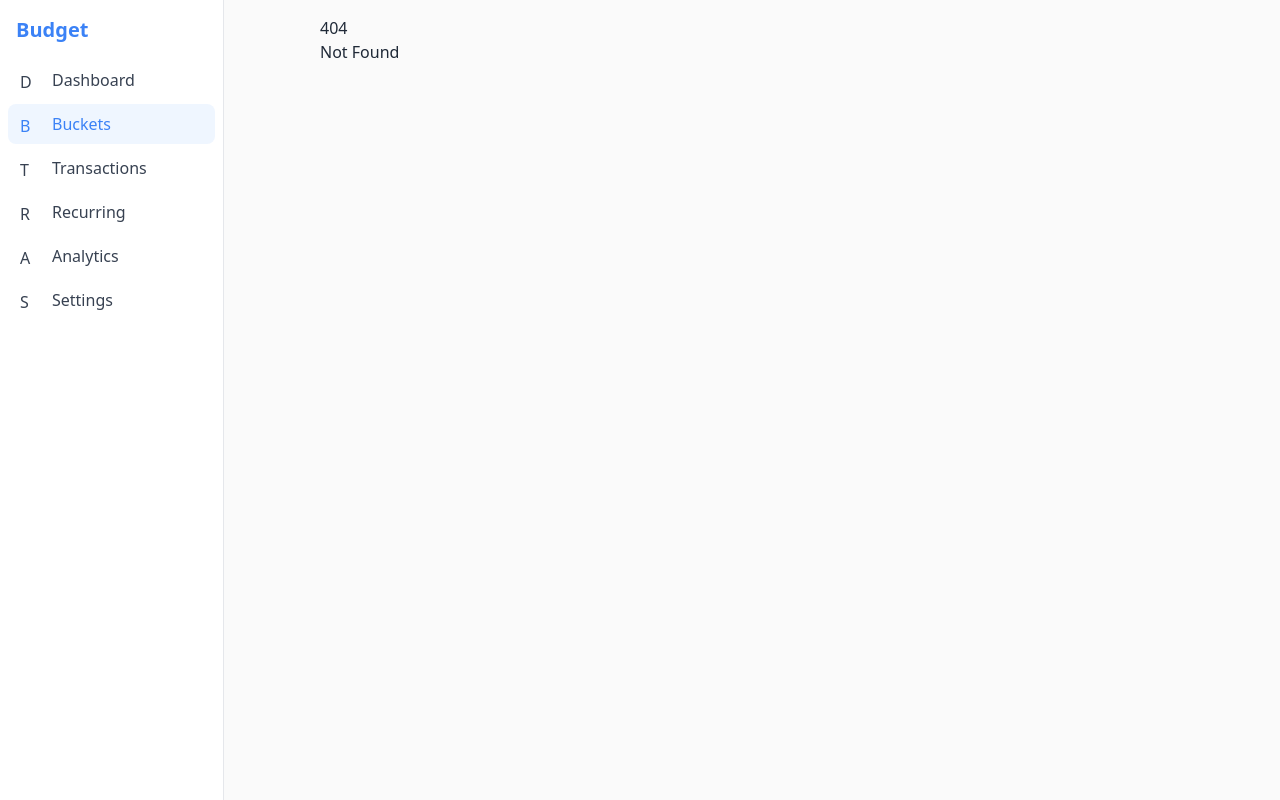
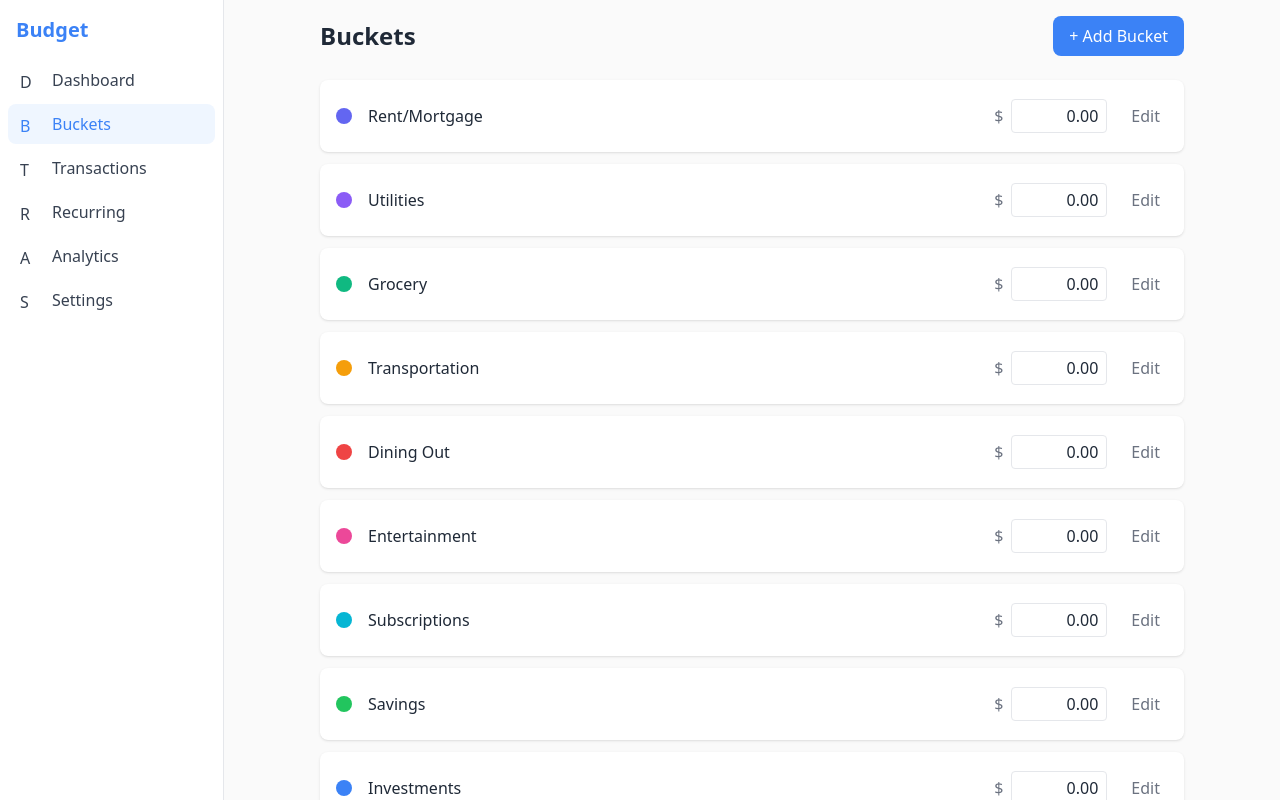
Before and after one commit to pranjalagg/bdgt, a SvelteKit app: page /buckets in a window 1280 px wide. Before the commit this address had no page. Built offline with nearby package versions, Linux system fonts and the light colour scheme.

Commit message:
Add Buckets page with allocation management

```diff
--- /dev/null
+++ b/src/routes/buckets/+page.svelte
@@ -0,0 +1,124 @@
+<script lang="ts">
+  import { buckets, bucketStatuses, addBucket, updateBucket, deleteBucket, setAllocation } from '$lib/stores/budgetStore';
+  import { formatCurrency, parseCurrency } from '$lib/utils/currency';
+  import Modal from '$lib/components/shared/Modal.svelte';
+  import { openModal, closeModal } from '$lib/stores/uiStore';
+
+  let editingBucket: { id: string; name: string; color: string } | null = null;
+  let newBucketName = '';
+  let newBucketColor = '#6366f1';
+
+  function handleAddBucket() {
+    editingBucket = null;
+    newBucketName = '';
+    newBucketColor = '#6366f1';
+    openModal('bucket-form');
+  }
+
+  function handleEditBucket(bucket: { id: string; name: string; color: string }) {
+    editingBucket = bucket;
+    newBucketName = bucket.name;
+    newBucketColor = bucket.color;
+    openModal('bucket-form');
+  }
+
+  async function handleSubmit() {
+    if (!newBucketName.trim()) return;
+
+    if (editingBucket) {
+      await updateBucket(editingBucket.id, {
+        name: newBucketName,
+        color: newBucketColor,
+      });
+    } else {
+      await addBucket({
+        name: newBucketName,
+        color: newBucketColor,
+        order: $buckets.length,
+        isDefault: false,
+      });
+    }
+    closeModal();
+  }
+
+  async function handleDelete(id: string) {
+    if (!confirm('Delete this bucket? Transactions will need to be reassigned.')) return;
+    await deleteBucket(id);
+  }
+
+  async function handleAllocationChange(bucketId: string, value: string) {
+    const cents = parseCurrency(value);
+    await setAllocation(bucketId, cents);
+  }
+</script>
+
+<div class="space-y-6">
+  <div class="flex items-center justify-between">
+    <h1 class="text-2xl font-bold text-gray-800">Buckets</h1>
+    <button
+      class="rounded-lg bg-primary px-4 py-2 text-white hover:bg-blue-600"
+      on:click={handleAddBucket}
+    >
+      + Add Bucket
+    </button>
+  </div>
+
+  <div class="space-y-3">
+    {#each $bucketStatuses as status}
+      <div class="flex items-center gap-4 rounded-lg bg-white p-4 shadow">
+        <span
+          class="h-4 w-4 rounded-full"
+          style="background-color: {status.bucket.color}"
+        />
+        <div class="flex-1">
+          <h3 class="font-medium text-gray-800">{status.bucket.name}</h3>
+          {#if status.rollover !== 0}
+            <p class="text-xs text-gray-400">Rollover: {formatCurrency(status.rollover)}</p>
+          {/if}
+        </div>
+        <div class="flex items-center gap-2">
+          <span class="text-gray-500">$</span>
+          <input
+            type="text"
+            value={(status.allocated / 100).toFixed(2)}
+            on:change={(e) => handleAllocationChange(status.bucket.id, e.currentTarget.value)}
+            class="w-24 rounded border px-2 py-1 text-right"
+            placeholder="0.00"
+          />
+        </div>
+        <div class="flex gap-1">
+          <button
+            class="rounded p-2 text-gray-500 hover:bg-gray-100"
+            on:click={() => handleEditBucket(status.bucket)}
+          >
+            Edit
+          </button>
+          {#if !status.bucket.isDefault}
+            <button
+              class="rounded p-2 text-danger hover:bg-red-50"
+              on:click={() => handleDelete(status.bucket.id)}
+            >
+              Delete
+            </button>
+          {/if}
+        </div>
+      </div>
+    {/each}
+  </div>
+</div>
+
+<Modal id="bucket-form" title={editingBucket ? 'Edit Bucket' : 'Add Bucket'}>
+  <form on:submit|preventDefault={handleSubmit} class="space-y-4">
+    <div>
+      <label for="name" class="block text-sm font-medium text-gray-700">Name</label>
+      <input id="name" type="text" bind:value={newBucketName} class="mt-1 w-full rounded-lg border px-3 py-2" required />
+    </div>
+    <div>
+      <label for="color" class="block text-sm font-medium text-gray-700">Color</label>
+      <input id="color" type="color" bind:value={newBucketColor} class="mt-1 h-10 w-full rounded-lg border" />
+    </div>
+    <button type="submit" class="w-full rounded-lg bg-primary px-4 py-2 text-white hover:bg-blue-600">
+      {editingBucket ? 'Update' : 'Add'} Bucket
+    </button>
+  </form>
+</Modal>
```
